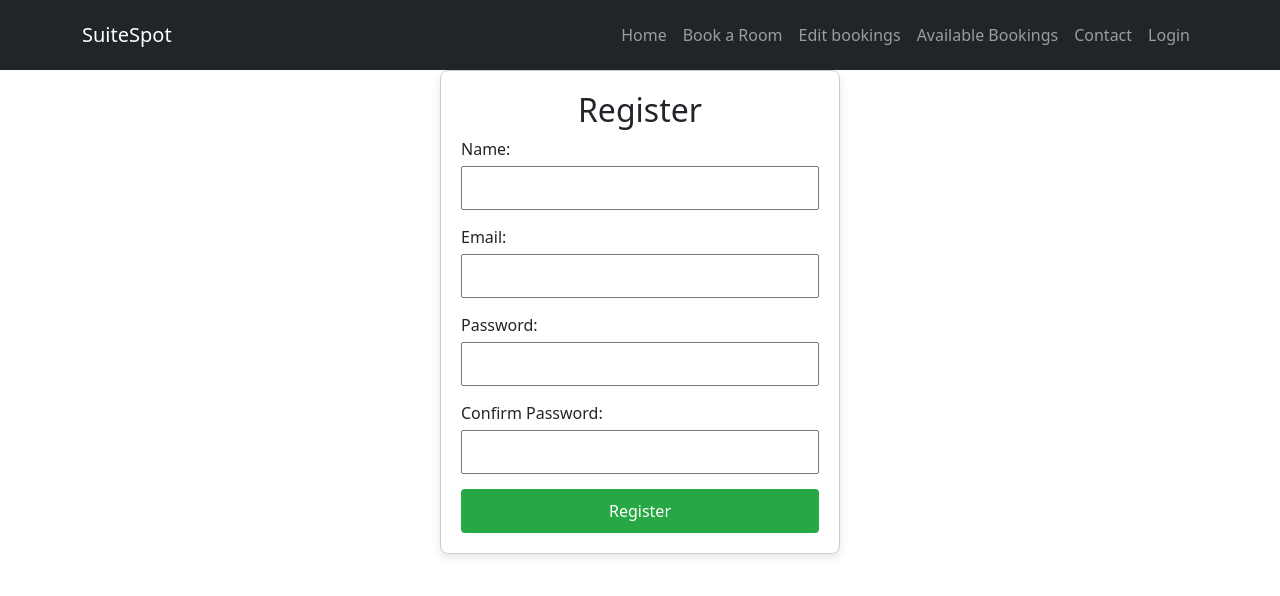
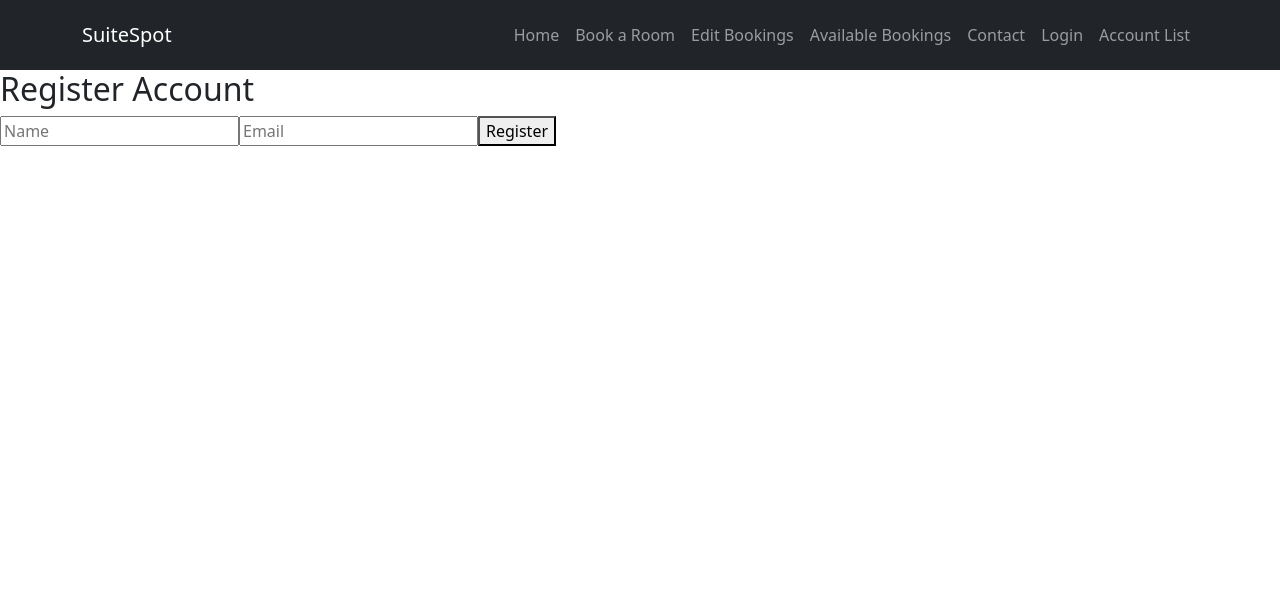
Before and after one commit to Bhriann/final-project-group6-webdevt, a React (Create React App) app: page /register in a window 1280 px wide. Shown: the top 596 px of the page. Built offline with nearby package versions, Linux system fonts and the light colour scheme.

Commit message:
fixed the whole shebang of login/registration, needs formatting still though

```diff
--- a/src/App.js
+++ b/src/App.js
@@ -1,4 +1,4 @@
-import React from 'react';
+import React, { useState } from 'react';
 import { BrowserRouter as Router, Route, Routes } from 'react-router-dom';
 import { BookingProvider } from './context/BookingContext';
 import HomePage from './components/Homepage';
@@ -9,8 +9,17 @@ import PaymentPage from './components/PaymentPage';
 import Login from './components/LoginPage';
 import Register from './components/Register';
 import EditBookingsPage from './components/EditBookingsPage';
+import AccountList from './components/AccountsList';
 
 const App = () => {
+  // Local state to manage registered accounts
+  const [accounts, setAccounts] = useState([]);
+
+  // Function to add a new account
+  const addAccount = (account) => {
+    setAccounts((prevAccounts) => [...prevAccounts, account]);
+  };
+
   return (
     <BookingProvider>
       <Router>
@@ -21,8 +30,9 @@ const App = () => {
           <Route path="/book" element={<BookingPage />} />
           <Route path="/available-bookings" element={<AvailableBookings />} />
           <Route path="/payment" element={<PaymentPage />} />
-          <Route path="/login" element={<Login />} />
-          <Route path="/register" element={<Register />} />
+          <Route path="/login" element={<Login accounts={accounts} />} />
+          <Route path="/register" element={<Register addAccount={addAccount} />} />
+          <Route path="/accountlist" element={<AccountList accounts={accounts} />} />
         </Routes>
       </Router>
     </BookingProvider>
--- /dev/null
+++ b/src/components/AccountsList.js
@@ -0,0 +1,22 @@
+import React from 'react';
+
+const AccountList = ({ accounts }) => {
+  return (
+    <div>
+      <h2>Registered Accounts</h2>
+      {accounts.length > 0 ? (
+        <ul>
+          {accounts.map((account, index) => (
+            <li key={index}>
+              <strong>Name:</strong> {account.name} | <strong>Email:</strong> {account.email}
+            </li>
+          ))}
+        </ul>
+      ) : (
+        <p>No accounts registered yet.</p>
+      )}
+    </div>
+  );
+};
+
+export default AccountList;
--- a/src/components/LoginPage.js
+++ b/src/components/LoginPage.js
@@ -1,44 +1,35 @@
 import React, { useState } from 'react';
-import '../style/Login.css';
-import { Link } from 'react-router-dom';
 
-const Login = () => {
+const Login = ({ accounts }) => {
   const [email, setEmail] = useState('');
-  const [password, setPassword] = useState('');
+  const [message, setMessage] = useState('');
 
   const handleLogin = (e) => {
     e.preventDefault();
-    // Logic for authentication can be added here
-    console.log('Login attempted with:', { email, password });
+    const account = accounts.find((acc) => acc.email === email);
+
+    if (account) {
+      setMessage(`Welcome, ${account.name}!`);
+    } else {
+      setMessage('Account not found. Please register first.');
+    }
+    setEmail('');
   };
 
   return (
-    <div className="login-container">
+    <div>
       <h2>Login</h2>
       <form onSubmit={handleLogin}>
-        <div>
-          <label>Email:</label>
         <input
           type="email"
+          placeholder="Email"
           value={email}
           onChange={(e) => setEmail(e.target.value)}
           required
         />
-        </div>
-        <div>
-          <label>Password:</label>
-          <input
-            type="password"
-            value={password}
-            onChange={(e) => setPassword(e.target.value)}
-            required
-          />
-        </div>
         <button type="submit">Login</button>
       </form>
-      <p>
-        Don't have an account? <Link to="/register">Register here</Link>.
-      </p>
+      {message && <p>{message}</p>}
     </div>
   );
 };
--- a/src/components/Navbar.js
+++ b/src/components/Navbar.js
@@ -1,7 +1,7 @@
 import React from 'react';
 import { Navbar, Nav, Container } from 'react-bootstrap';
 import { Link } from 'react-router-dom';
-import '../style/Navbar.css'
+import '../style/Navbar.css';
 
 const CustomNavbar = () => {
   return (
@@ -13,10 +13,11 @@ const CustomNavbar = () => {
           <Nav className="ms-auto">
             <Nav.Link as={Link} to="/">Home</Nav.Link>
             <Nav.Link as={Link} to="/book">Book a Room</Nav.Link>
-            <Nav.Link as={Link} to="/edit-bookings-page">Edit bookings</Nav.Link>
+            <Nav.Link as={Link} to="/edit-bookings-page">Edit Bookings</Nav.Link>
             <Nav.Link as={Link} to="/available-bookings">Available Bookings</Nav.Link>
             <Nav.Link href="#contact">Contact</Nav.Link>
             <Nav.Link as={Link} to="/login">Login</Nav.Link>
+            <Nav.Link as={Link} to="/accountlist">Account List</Nav.Link>
           </Nav>
         </Navbar.Collapse>
       </Container>
--- a/src/components/Register.js
+++ b/src/components/Register.js
@@ -1,92 +1,39 @@
 import React, { useState } from 'react';
-import '../style/Register.css';
 
-const Register = () => {
-  const [formData, setFormData] = useState({
-    name: '',
-    email: '',
-    password: '',
-    confirmPassword: '',
-  });
+const Register = ({ addAccount }) => {
+  const [name, setName] = useState('');
+  const [email, setEmail] = useState('');
+  const [confirmationMessage, setConfirmationMessage] = useState('');
 
-  const handleChange = (e) => {
-    setFormData({
-      ...formData,
-      [e.target.name]: e.target.value,
-    });
-  };
-
-  const handleRegister = async (e) => {
+  const handleSubmit = (e) => {
     e.preventDefault();
-    if (formData.password !== formData.confirmPassword) {
-      alert('Passwords do not match!');
-      return;
-    }
-
-    try {
-      const response = await fetch('/api/auth/register', {
-        method: 'POST',
-        headers: { 'Content-Type': 'application/json' },
-        body: JSON.stringify(formData),
-      });
-      const data = await response.json();
-      if (data.success) {
-        alert('Registration successful! You can now log in.');
-        // Optionally redirect to the login page
-      } else {
-        alert(data.message || 'Registration failed');
-      }
-    } catch (error) {
-      console.error('Error during registration:', error);
-    }
+    addAccount({ name, email });
+    setConfirmationMessage('Account has been successfully registered!');
+    setName('');
+    setEmail('');
   };
 
   return (
-    <div className="register-container">
-      <h2>Register</h2>
-      <form onSubmit={handleRegister}>
     <div>
-          <label>Name:</label>
+      <h2>Register Account</h2>
+      <form onSubmit={handleSubmit}>
         <input
           type="text"
-            name="name"
-            value={formData.name}
-            onChange={handleChange}
+          placeholder="Name"
+          value={name}
+          onChange={(e) => setName(e.target.value)}
           required
         />
-        </div>
-        <div>
-          <label>Email:</label>
         <input
           type="email"
-            name="email"
-            value={formData.email}
-            onChange={handleChange}
+          placeholder="Email"
+          value={email}
+          onChange={(e) => setEmail(e.target.value)}
           required
         />
-        </div>
-        <div>
-          <label>Password:</label>
-          <input
-            type="password"
-            name="password"
-            value={formData.password}
-            onChange={handleChange}
-            required
-          />
-        </div>
-        <div>
-          <label>Confirm Password:</label>
-          <input
-            type="password"
-            name="confirmPassword"
-            value={formData.confirmPassword}
-            onChange={handleChange}
-            required
-          />
-        </div>
         <button type="submit">Register</button>
       </form>
+      {confirmationMessage && <p>{confirmationMessage}</p>}
     </div>
   );
 };
```
Also changed, not shown: src/context/AccountContext.js (added, +19 -0 lines), src/style/Accounts.css (added, +18 -0 lines). Lines whose indentation alone changed are shown as unchanged.
